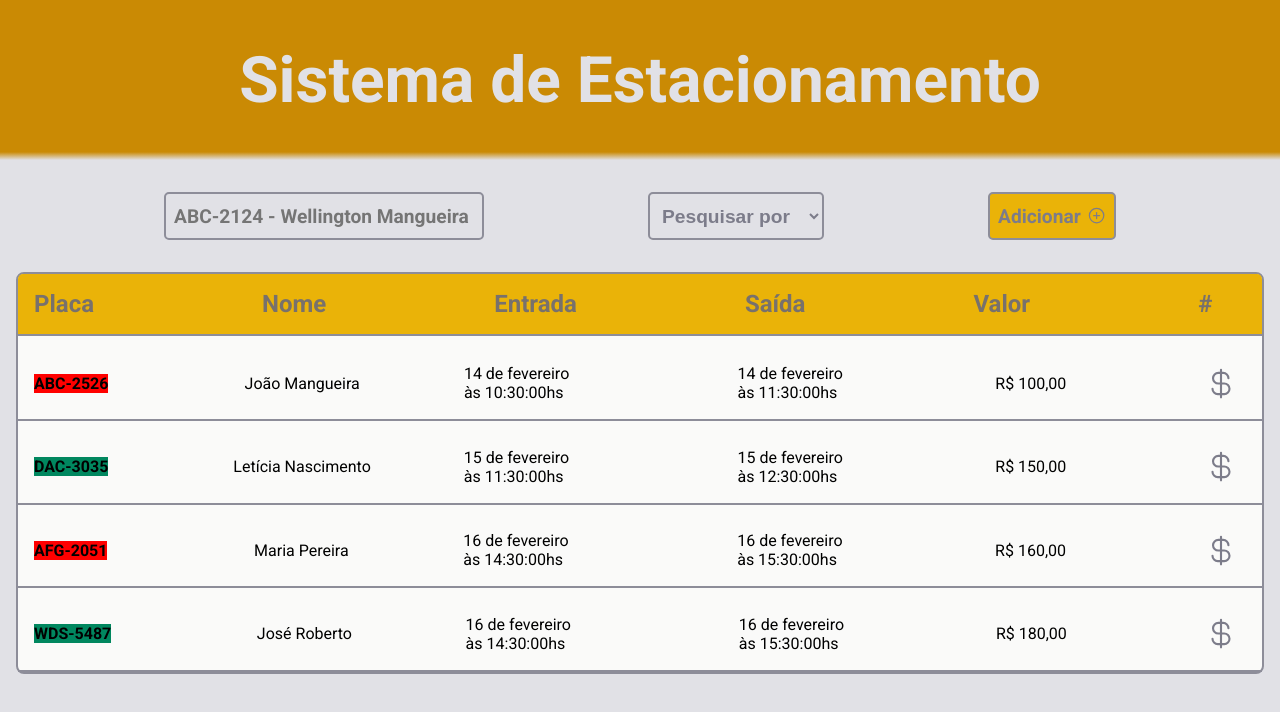
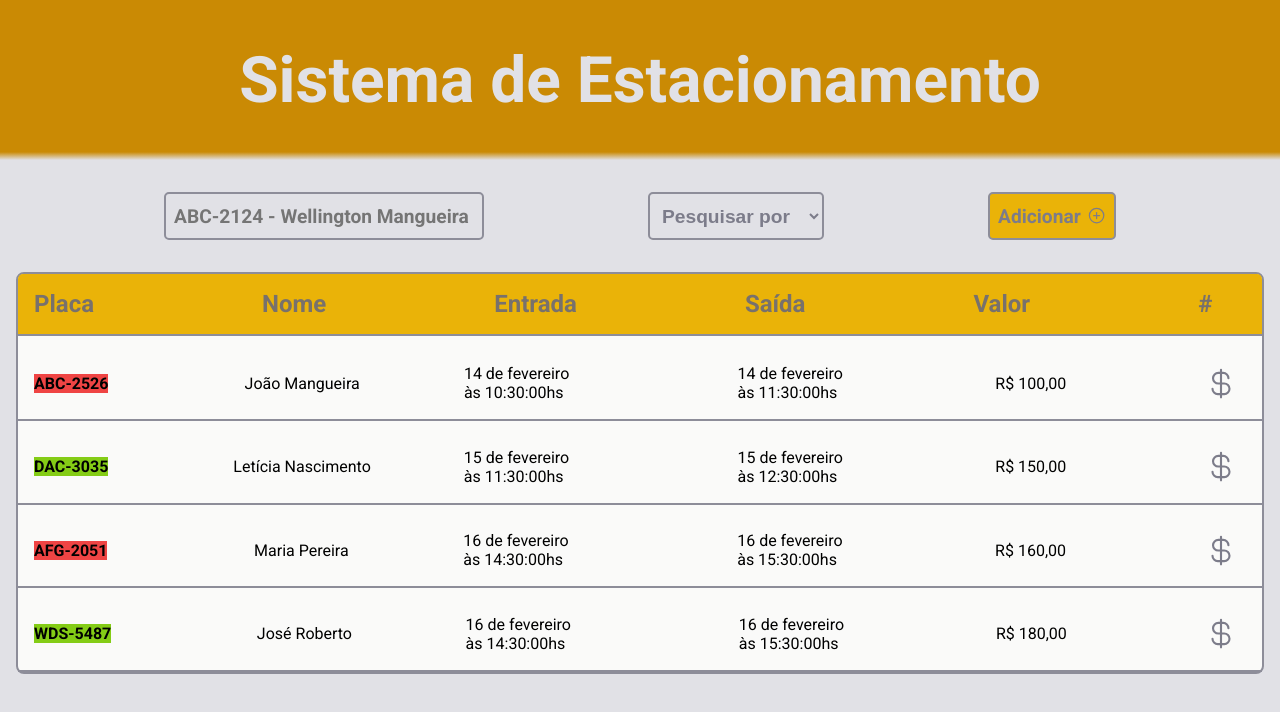
Before and after one commit to leticea/parking-system-react, a React (Vite) app: page / in a window 1280 px wide. Shown: the top 712 px of the page. Built offline with nearby package versions, Linux system fonts and the light colour scheme.

Commit message:
editando o finished

```diff
--- a/src/components/RegisteredVehicle.module.css
+++ b/src/components/RegisteredVehicle.module.css
@@ -39,7 +39,7 @@
 }
 
 .finished {
-  background: red;
+  background: var(--red-500);;
 }
 
 .inProgress {
--- a/src/global.css
+++ b/src/global.css
@@ -13,9 +13,9 @@
   --gray-900: #121214;
 
   --green-300: #00b37e;
-  --green-500: #00875f;
+  --green-500: #84cc16;
 
-  --red-500: #f75a68;
+  --red-500: #ef4444;
   --red-600: #ab222e;
   --red-700: #7a1921;
 
```
